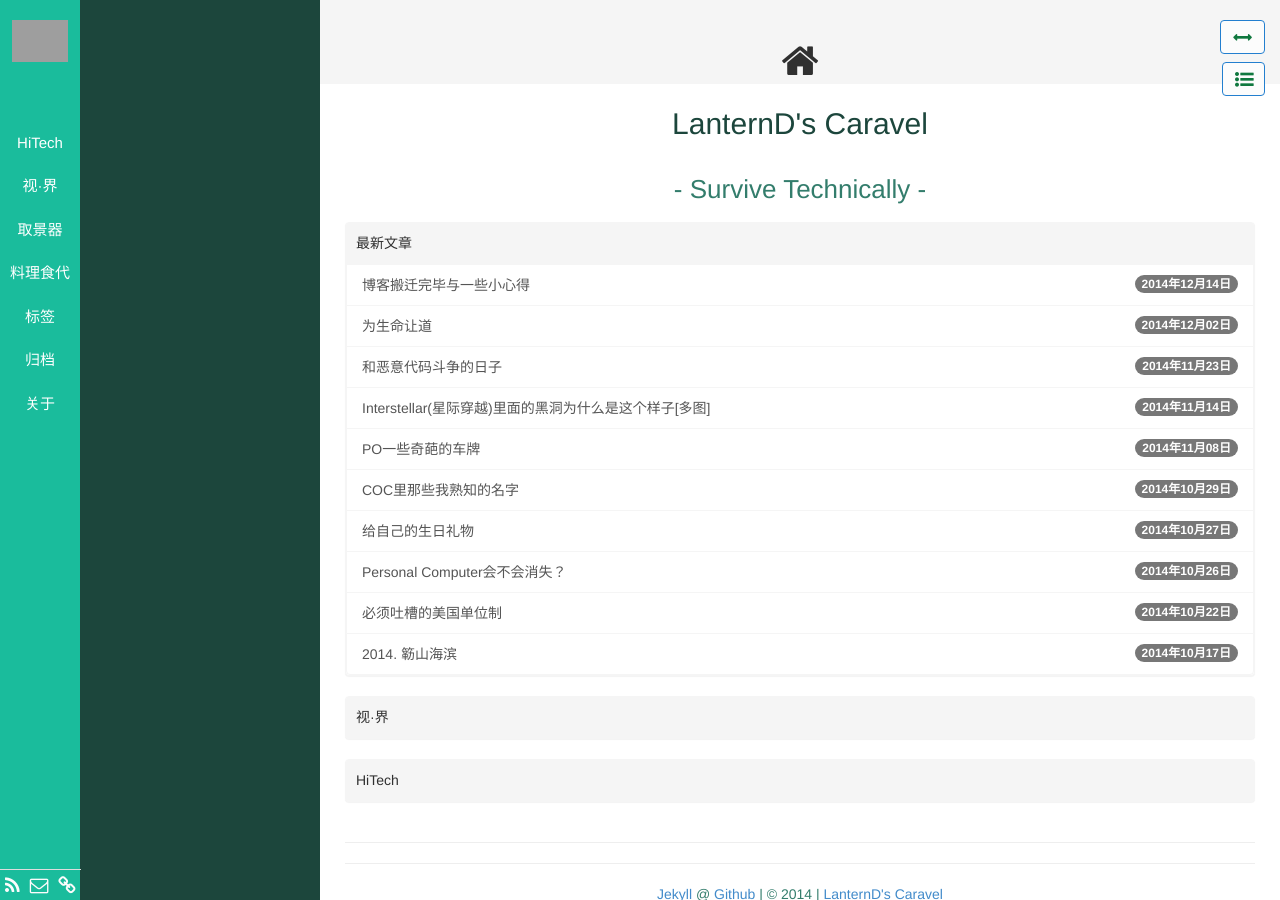
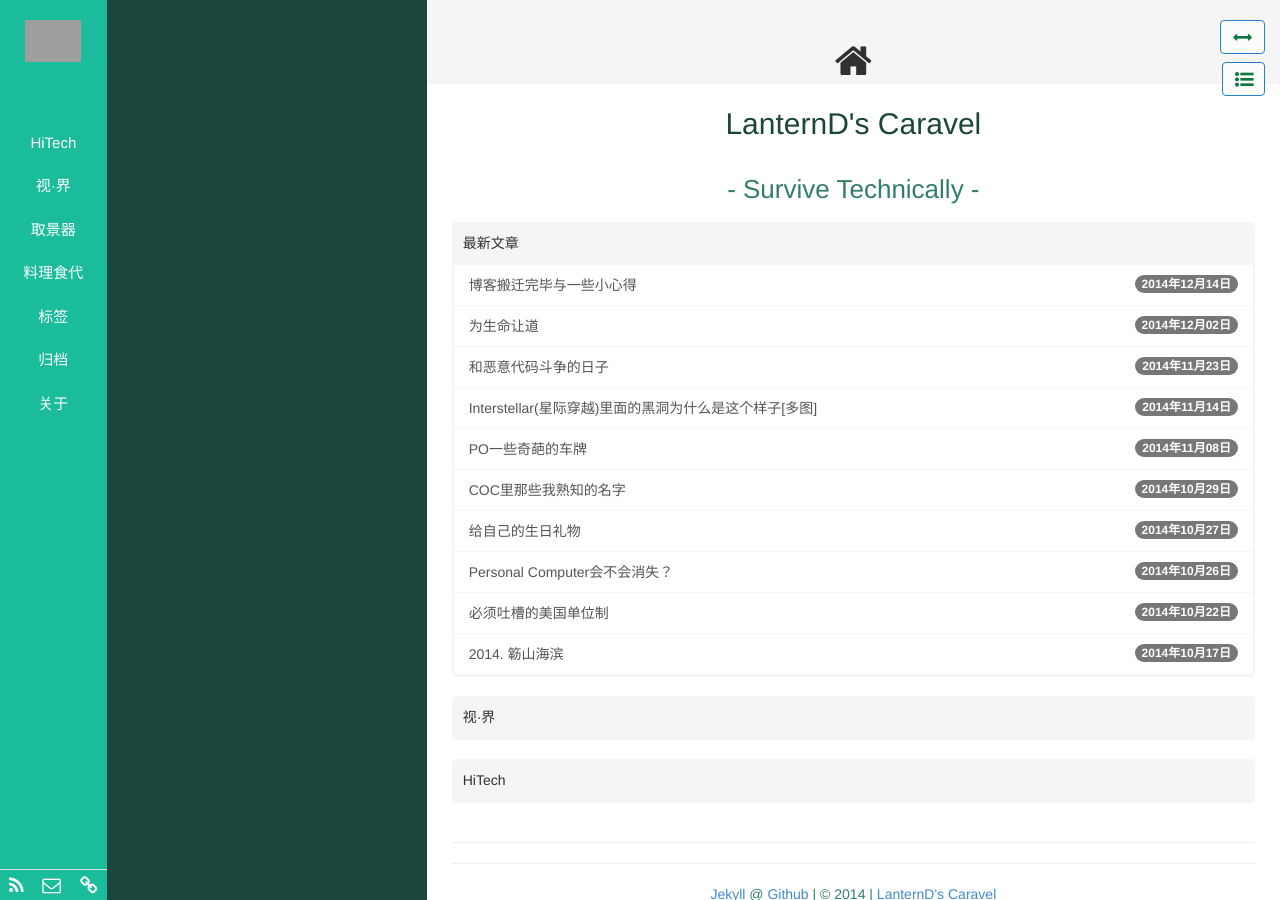
Before and after one commit to LanternD/lanternd.github.io, a Jekyll site: the page built from index.html, in a window 1280 px wide. Built offline with Jekyll 4.4.1, drawn with Linux system fonts in a browser that asks for light colours; nearby versions of some CDN libraries; library files that are not in the unit come from our copies; the list of posts is cut into pages by our own code; grey boxes are pictures that could not be loaded.

Commit message:
update navside.html

```diff
--- a/_includes/navside.html
+++ b/_includes/navside.html
@@ -1,20 +1,16 @@
-<div class="col-md-3 col-lg-3 col-sm-13 col-xs-13 aside visible-md visible-lg">
+<div class="col-md-4 col-lg-4 col-sm-12 col-xs-12 aside visible-md visible-lg">
   <div class="row">
     <div class="col-md-3 col-xs-3 aside1">
       <br>
       <a class="pjaxlink" href="/"><img src="{{ site.gavatar }}" class="img-ronuded avatar" style="border-width:0px; border-color:#000"></a>
       <br><br><br><br>
       <ul class="nav nav-pills nav-stacked">
-        {% for category in site.categories %}     <!-- 这里是aside1的读书、生活、科研、技术、绘画-->
+        {% for category in site.categories %}     <!-- 这里是aside1的Categories-->
          <li><a href="#{{ category | first }}" data-toggle="tab">{{ category[0] }}</a></li>
         {% endfor %}
         <li><a href="#tags" data-toggle="tab">{{ site.locals.tags }}</a></li>
         <li><a class="pjaxlink" href="/pages/archive.html">{{ site.locals.archive }}</a></li>
         <li><a class="pjaxlink" href="/pages/about.html">{{ site.locals.about }}</a></li>
-        <!-- <li><a href="#tags" data-toggle="tab"><i class="fa fa-tags fa-lg"></i></a></li>
-        <li><a class="pjaxlink" href="/pages/archive.html"><i class="fa fa-archive fa-lg"></i></a></li>
-        <li><a class="pjaxlink" href="/pages/about.html"><i class="fa fa-user fa-lg"></i></a></li>
-        这是原来现实汉字的代码，我改为了图标 -->
       </ul>
       <div class="aside1_bottom">
         <table class="table table-condensed">
@@ -26,7 +22,7 @@
         </table>
       </div>
     </div>
-    <div class="col-md-10 col-xs-10 aside2">
+    <div class="col-md-9 col-xs-9 aside2">
       <div class="row">
         <div class="tab-content">
           {% for category in site.categories %}
```
